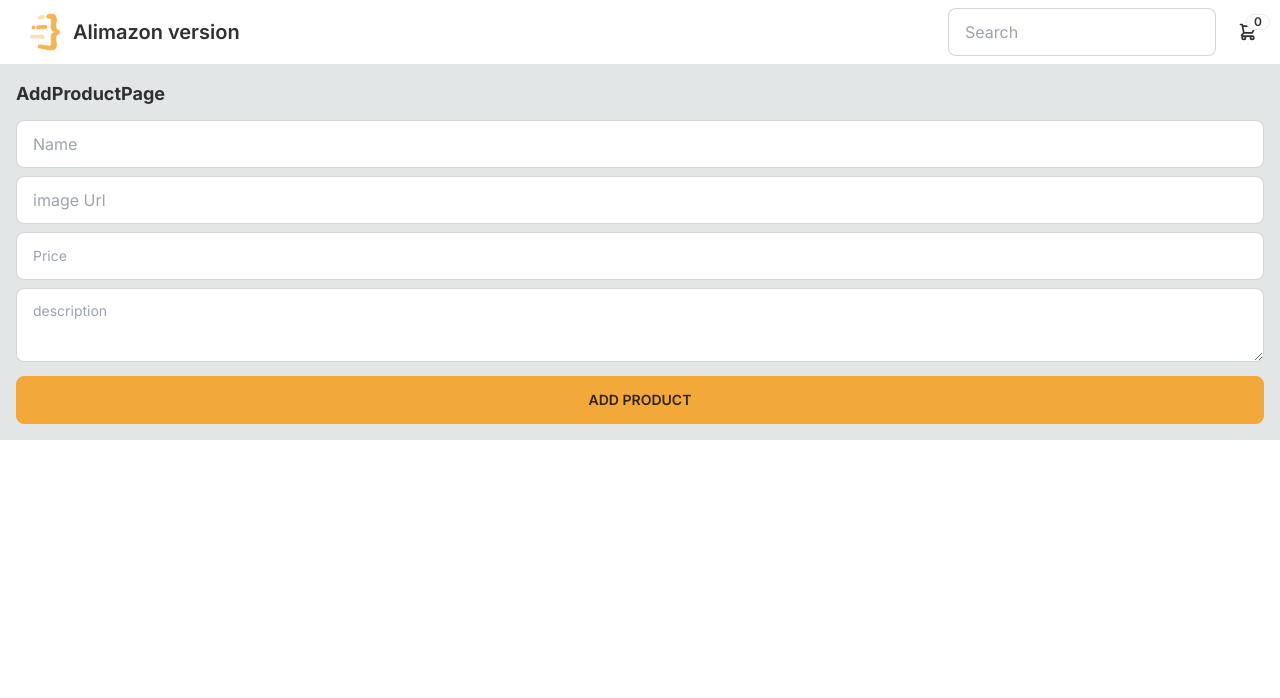
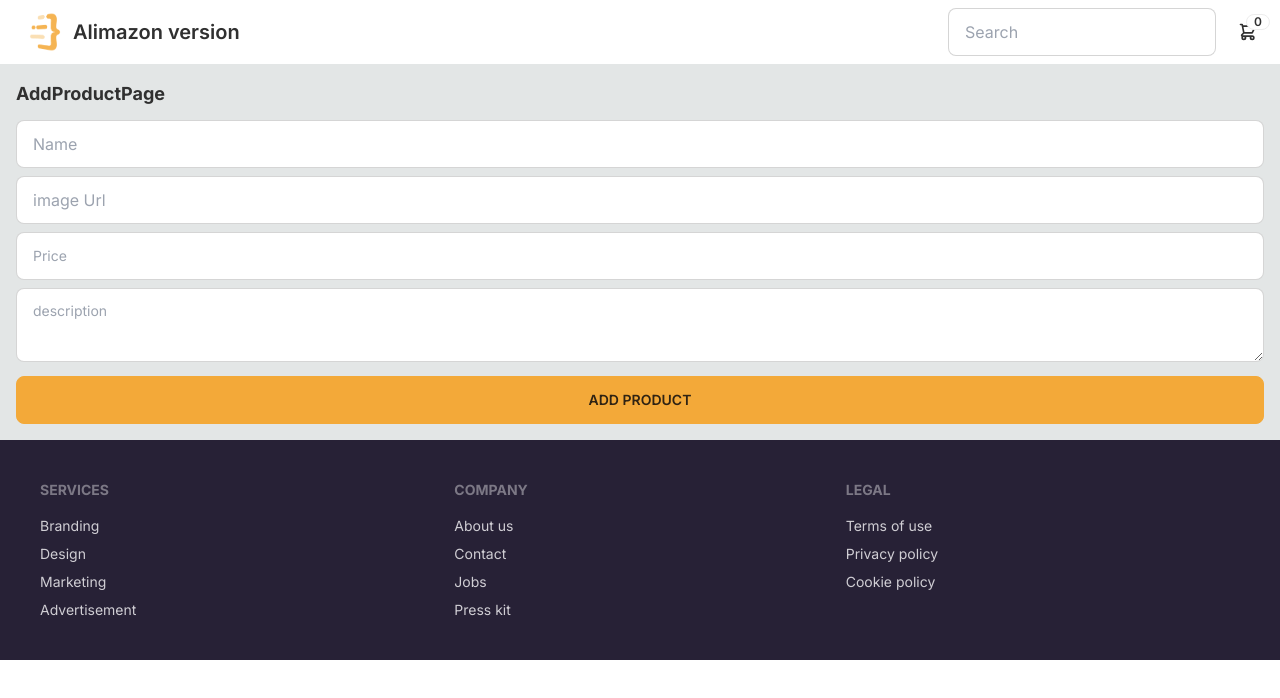
Before and after one commit to AliNazari-dev/nextjs-ecommerce-0-Starting-Point, a Next.js app: page /add-product in a window 1280 px wide. Shown: the top 698 px of the page. Built offline with nearby package versions, Linux system fonts and the light colour scheme; no server answers.

Commit message:
Footer section created

```diff
--- a/src/app/Footer.tsx
+++ b/src/app/Footer.tsx
@@ -0,0 +1,28 @@
+export default function Footer() {
+  return (
+    <footer className="bg-neutral p-10 text-neutral-content">
+      <div className="footer m-auto max-w-7xl">
+        <div>
+          <span className="footer-title">Services</span>
+          <a className="link-hover link">Branding</a>
+          <a className="link-hover link">Design</a>
+          <a className="link-hover link">Marketing</a>
+          <a className="link-hover link">Advertisement</a>
+        </div>
+        <div>
+          <span className="footer-title">Company</span>
+          <a className="link-hover link">About us</a>
+          <a className="link-hover link">Contact</a>
+          <a className="link-hover link">Jobs</a>
+          <a className="link-hover link">Press kit</a>
+        </div>
+        <div>
+          <span className="footer-title">Legal</span>
+          <a className="link-hover link">Terms of use</a>
+          <a className="link-hover link">Privacy policy</a>
+          <a className="link-hover link">Cookie policy</a>
+        </div>
+      </div>
+    </footer>
+  );
+}
--- a/src/app/layout.tsx
+++ b/src/app/layout.tsx
@@ -1,6 +1,7 @@
 import "./globals.css";
 import { Inter } from "next/font/google";
 import Navbar from "./Navbar/Navbar";
+import Footer from "./Footer";
 
 const inter = Inter({ subsets: ["latin"] });
 
@@ -19,6 +20,7 @@
       <body className={inter.className}>
         <Navbar />
         <main className="m-auto min-w-[300px] max-w-7xl p-4">{children}</main>
+        <Footer />
       </body>
     </html>
   );
```
